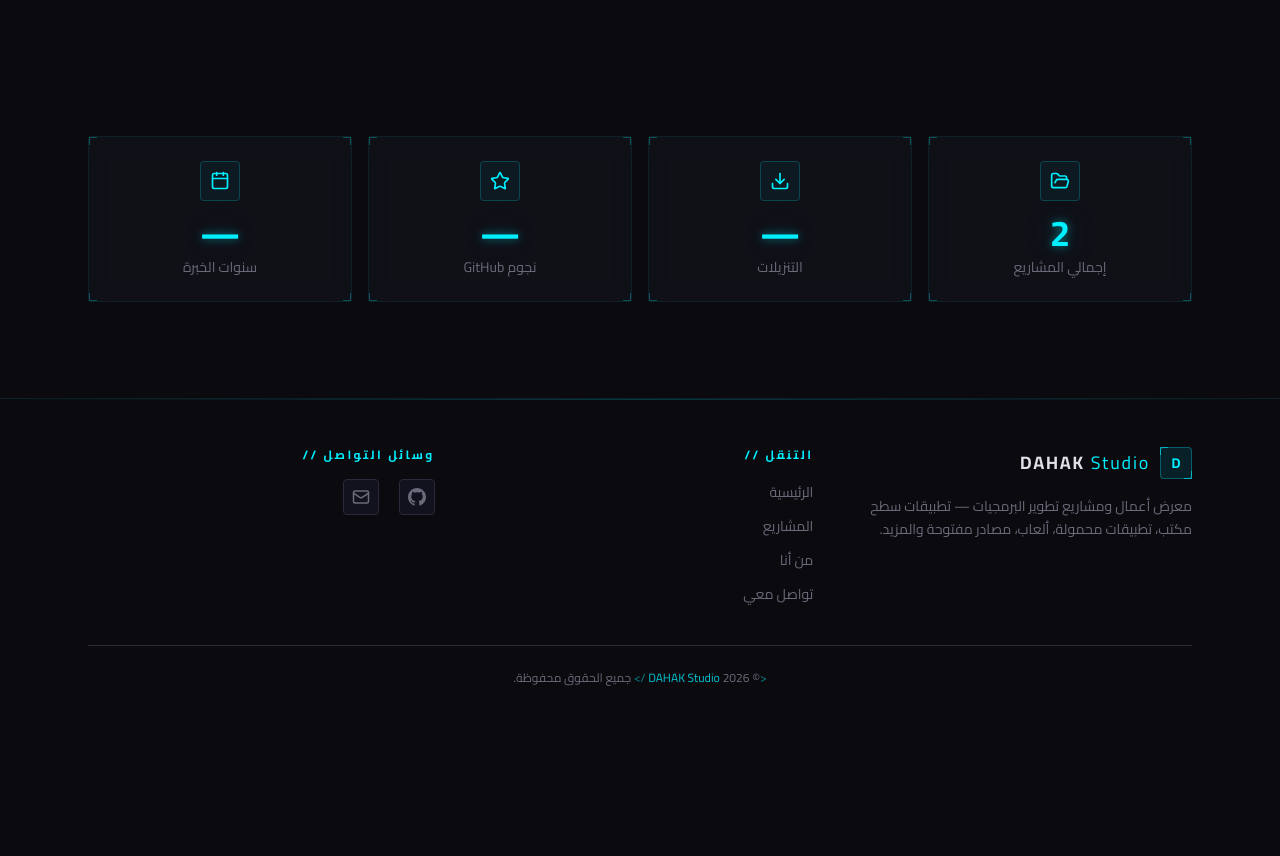
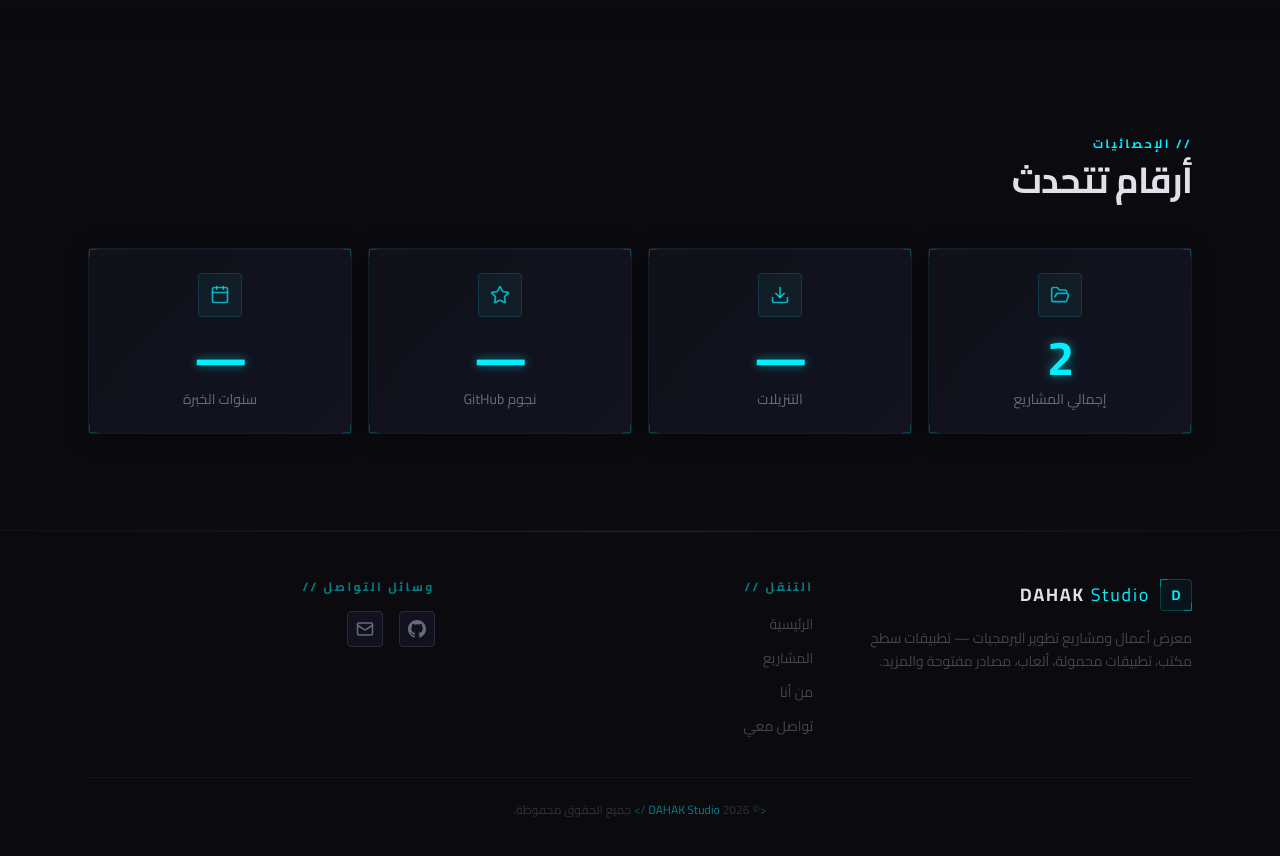
Before and after one commit to dahakabdellah12/dahak-studio, a Next.js app: page / in a window 1280 px wide. Shown: the part 680-1536 px from the top of the page. Before the commit the page ends 1414 px from the top, so only its background shows below. Built offline with nearby package versions, Linux system fonts and the light colour scheme.

Commit message:
style: refine UI elements - better glass-card, softer borders, consistent opacity, cleaner typography

```diff
--- a/src/app/globals.css
+++ b/src/app/globals.css
@@ -109,41 +109,36 @@
 @layer utilities {
   .glass {
     background: rgba(18, 18, 26, 0.8);
-    backdrop-filter: blur(12px);
-    -webkit-backdrop-filter: blur(12px);
-    border: 1px solid rgba(0, 240, 255, 0.08);
+    backdrop-filter: blur(16px);
+    -webkit-backdrop-filter: blur(16px);
+    border: 1px solid rgba(0, 240, 255, 0.06);
   }
 
   .glass-strong {
     background: rgba(18, 18, 26, 0.95);
-    backdrop-filter: blur(20px);
-    -webkit-backdrop-filter: blur(20px);
-    border: 1px solid rgba(0, 240, 255, 0.12);
+    backdrop-filter: blur(24px);
+    -webkit-backdrop-filter: blur(24px);
+    border: 1px solid rgba(0, 240, 255, 0.1);
   }
 
   .glass-card {
-    background: rgba(18, 18, 26, 0.8);
-    backdrop-filter: blur(12px);
-    -webkit-backdrop-filter: blur(12px);
-    border: 1px solid rgba(0, 240, 255, 0.08);
-    transition: all 0.3s ease;
-  }
-
-  .glass-card:hover {
-    background: rgba(18, 18, 26, 0.95);
-    border-color: rgba(0, 240, 255, 0.3);
-    box-shadow: 0 0 20px rgba(0, 240, 255, 0.08), inset 0 0 20px rgba(0, 240, 255, 0.02);
+    background: linear-gradient(135deg, rgba(18, 18, 26, 0.9) 0%, rgba(26, 26, 46, 0.6) 100%);
+    backdrop-filter: blur(16px);
+    -webkit-backdrop-filter: blur(16px);
+    border: 1px solid rgba(0, 240, 255, 0.06);
+    transition: all 0.4s cubic-bezier(0.25, 0.46, 0.45, 0.94);
+    box-shadow: 0 4px 24px rgba(0, 0, 0, 0.2), inset 0 1px 0 rgba(255, 255, 255, 0.02);
   }
 
   .gradient-text {
-    background: linear-gradient(135deg, #00f0ff, #00b8cc, #00f0ff);
+    background: linear-gradient(135deg, #00f0ff 0%, #00b8cc 50%, #00f0ff 100%);
     -webkit-background-clip: text;
     -webkit-text-fill-color: transparent;
     background-clip: text;
   }
 
   .gradient-text-magenta {
-    background: linear-gradient(135deg, #ff2a6d, #d91f5a, #ff2a6d);
+    background: linear-gradient(135deg, #ff2a6d 0%, #d91f5a 50%, #ff2a6d 100%);
     -webkit-background-clip: text;
     -webkit-text-fill-color: transparent;
     background-clip: text;
@@ -175,13 +170,13 @@
   }
 
   .neon-border {
-    border: 1px solid rgba(0, 240, 255, 0.2);
-    box-shadow: 0 0 10px rgba(0, 240, 255, 0.05), inset 0 0 10px rgba(0, 240, 255, 0.02);
+    border: 1px solid rgba(0, 240, 255, 0.15);
+    box-shadow: 0 0 15px rgba(0, 240, 255, 0.03), inset 0 0 15px rgba(0, 240, 255, 0.01);
   }
 
   .neon-border-magenta {
-    border: 1px solid rgba(255, 42, 109, 0.2);
-    box-shadow: 0 0 10px rgba(255, 42, 109, 0.05), inset 0 0 10px rgba(255, 42, 109, 0.02);
+    border: 1px solid rgba(255, 42, 109, 0.15);
+    box-shadow: 0 0 15px rgba(255, 42, 109, 0.03), inset 0 0 15px rgba(255, 42, 109, 0.01);
   }
 
   .text-balance {
@@ -271,6 +266,18 @@
     pointer-events: none;
     z-index: 1;
   }
+
+  .section-label {
+    font-size: 0.65rem;
+    font-weight: 700;
+    letter-spacing: 0.2em;
+    text-transform: uppercase;
+    color: rgba(0, 240, 255, 0.5);
+  }
+
+  .card-inner-glow {
+    box-shadow: inset 0 1px 0 rgba(0, 240, 255, 0.04), inset 0 -1px 0 rgba(0, 0, 0, 0.2);
+  }
 }
 
 @keyframes float {
--- a/src/components/home/featured-projects.tsx
+++ b/src/components/home/featured-projects.tsx
@@ -42,7 +42,7 @@ export function FeaturedProjects() {
           </div>
           <Link
             href="/projects"
-            className="hidden items-center gap-1.5 text-sm text-muted-foreground transition-colors hover:text-cyan sm:flex"
+            className="hidden items-center gap-1.5 text-sm text-muted-foreground/60 transition-colors hover:text-cyan sm:flex"
           >
             عرض الكل
             <ArrowRight className="h-4 w-4" />
--- a/src/components/home/stats.tsx
+++ b/src/components/home/stats.tsx
@@ -29,7 +29,7 @@ function AnimatedCounter({ target, suffix = "" }: { target: number; suffix?: str
   }, [isInView, target]);
 
   return (
-    <div ref={ref} className="text-3xl font-bold text-cyan text-shadow-cyan sm:text-4xl font-mono">
+    <div ref={ref} className="text-4xl font-bold text-cyan text-shadow-cyan sm:text-5xl font-mono tracking-tight">
       {target === 0 ? "—" : count.toLocaleString("en-US") + suffix}
     </div>
   );
@@ -58,7 +58,7 @@ const statItems = [
     icon: Calendar,
     label: "سنوات الخبرة",
     key: "yearsOfExperience" as const,
-    suffix: "",
+    suffix: "+",
   },
 ];
 
@@ -84,6 +84,21 @@ export function Stats() {
   return (
     <section className="relative py-24">
       <div className="mx-auto max-w-6xl px-6">
+        <motion.div
+          initial={{ opacity: 0, y: 20 }}
+          whileInView={{ opacity: 1, y: 0 }}
+          viewport={{ once: true }}
+          transition={{ duration: 0.5 }}
+          className="mb-12"
+        >
+          <p className="mb-2 text-xs font-bold tracking-[0.2em] text-cyan uppercase">
+            // الإحصائيات
+          </p>
+          <h2 className="text-3xl font-bold tracking-tight sm:text-4xl">
+            أرقام تتحدث
+          </h2>
+        </motion.div>
+
         <div className="grid grid-cols-2 gap-4 md:grid-cols-4">
           {statItems.map((item, i) => (
             <motion.div
@@ -92,18 +107,18 @@ export function Stats() {
               whileInView={{ opacity: 1, y: 0 }}
               viewport={{ once: true, margin: "-50px" }}
               transition={{ duration: 0.5, delay: i * 0.1 }}
-              className="glass-card group relative rounded border p-6 text-center"
+              className="glass-card relative rounded border p-6 text-center"
             >
-              <div className="absolute top-0 left-0 h-2 w-2 border-t border-l border-cyan/30" />
-              <div className="absolute top-0 right-0 h-2 w-2 border-t border-r border-cyan/30" />
-              <div className="absolute bottom-0 left-0 h-2 w-2 border-b border-l border-cyan/30" />
-              <div className="absolute bottom-0 right-0 h-2 w-2 border-b border-r border-cyan/30" />
+              <div className="absolute top-0 left-0 h-2 w-2 border-t border-l border-cyan/20" />
+              <div className="absolute top-0 right-0 h-2 w-2 border-t border-r border-cyan/20" />
+              <div className="absolute bottom-0 left-0 h-2 w-2 border-b border-l border-cyan/20" />
+              <div className="absolute bottom-0 right-0 h-2 w-2 border-b border-r border-cyan/20" />
 
-              <div className="mx-auto mb-3 flex h-10 w-10 items-center justify-center rounded border border-cyan/20 bg-cyan/5 text-cyan">
-                <item.icon className="h-5 w-5" />
+              <div className="mx-auto mb-4 flex h-11 w-11 items-center justify-center rounded border border-cyan/15 bg-cyan/5">
+                <item.icon className="h-5 w-5 text-cyan/70" />
               </div>
               <AnimatedCounter target={stats[item.key]} suffix={item.suffix} />
-              <p className="mt-1 text-sm text-muted-foreground">
+              <p className="mt-2 text-sm text-muted-foreground">
                 {item.label}
               </p>
             </motion.div>
--- a/src/components/layout/footer.tsx
+++ b/src/components/layout/footer.tsx
@@ -5,29 +5,29 @@ import { SocialLinksList } from "@/components/social-links";
 
 export function Footer() {
   return (
-    <footer className="relative border-t border-cyan/10">
-      <div className="absolute top-0 left-0 right-0 h-[1px] bg-gradient-to-r from-transparent via-cyan/20 to-transparent" />
+    <footer className="relative border-t border-border/30">
+      <div className="absolute top-0 left-0 right-0 h-[1px] bg-gradient-to-r from-transparent via-cyan/15 to-transparent" />
       <div className="mx-auto max-w-6xl px-6 py-12">
         <div className="grid grid-cols-1 gap-8 md:grid-cols-3">
           <div className="space-y-4">
             <Link href="/" className="flex items-center gap-2.5">
-              <div className="relative flex h-8 w-8 items-center justify-center rounded border border-cyan/30 bg-cyan/10 text-sm font-bold text-cyan">
+              <div className="relative flex h-8 w-8 items-center justify-center rounded border border-cyan/20 bg-cyan/5 text-sm font-bold text-cyan">
                 D
-                <div className="absolute -top-px -left-px h-2 w-2 border-t border-l border-cyan/60" />
-                <div className="absolute -bottom-px -right-px h-2 w-2 border-b border-r border-cyan/60" />
+                <div className="absolute -top-px -left-px h-2 w-2 border-t border-l border-cyan/40" />
+                <div className="absolute -bottom-px -right-px h-2 w-2 border-b border-r border-cyan/40" />
               </div>
               <span className="text-lg font-bold tracking-widest">
                 DAHAK{" "}
                 <span className="text-cyan font-normal">Studio</span>
               </span>
             </Link>
-            <p className="text-sm leading-relaxed text-muted-foreground">
+            <p className="text-sm leading-relaxed text-muted-foreground/60">
               {siteConfig.description}
             </p>
           </div>
 
           <div>
-            <h3 className="mb-4 text-xs font-bold tracking-[0.2em] text-cyan uppercase">
+            <h3 className="mb-4 text-xs font-bold tracking-[0.2em] text-cyan/50 uppercase">
               التنقل //
             </h3>
             <ul className="space-y-2.5">
@@ -35,7 +35,7 @@ export function Footer() {
                 <li key={link.href}>
                   <Link
                     href={link.href}
-                    className="text-sm text-muted-foreground transition-colors hover:text-cyan hover:text-shadow-cyan"
+                    className="text-sm text-muted-foreground/60 transition-colors hover:text-cyan"
                   >
                     {link.label}
                   </Link>
@@ -45,21 +45,21 @@ export function Footer() {
           </div>
 
           <div>
-            <h3 className="mb-4 text-xs font-bold tracking-[0.2em] text-cyan uppercase">
+            <h3 className="mb-4 text-xs font-bold tracking-[0.2em] text-cyan/50 uppercase">
               وسائل التواصل //
             </h3>
-            <SocialLinksList className="flex gap-5" />
+            <SocialLinksList className="flex gap-4" />
           </div>
         </div>
 
-        <div className="mt-10 border-t border-border pt-6">
-          <p className="text-center text-xs text-muted-foreground">
-            <span className="text-cyan/50">&lt;</span>
+        <div className="mt-10 border-t border-border/30 pt-6">
+          <p className="text-center text-xs text-muted-foreground/40">
+            <span className="text-cyan/30">&lt;</span>
             &copy; {new Date().getFullYear()}{" "}
-            <Link href="/legal" className="text-cyan/80 hover:text-cyan transition-colors">
+            <Link href="/legal" className="text-cyan/50 hover:text-cyan transition-colors">
               {siteConfig.name}
             </Link>
-            <span className="text-cyan/50"> /&gt;</span>{" "}
+            <span className="text-cyan/30"> /&gt;</span>{" "}
             جميع الحقوق محفوظة.
           </p>
         </div>
```
Also changed, not shown: src/app/about/page.tsx (+12 -5 lines), src/app/contact/page.tsx (+17 -7 lines), src/components/home/skills.tsx (+7 -7 lines), src/components/home/timeline.tsx (+7 -7 lines), src/components/projects/project-card.tsx (+22 -23 lines).
